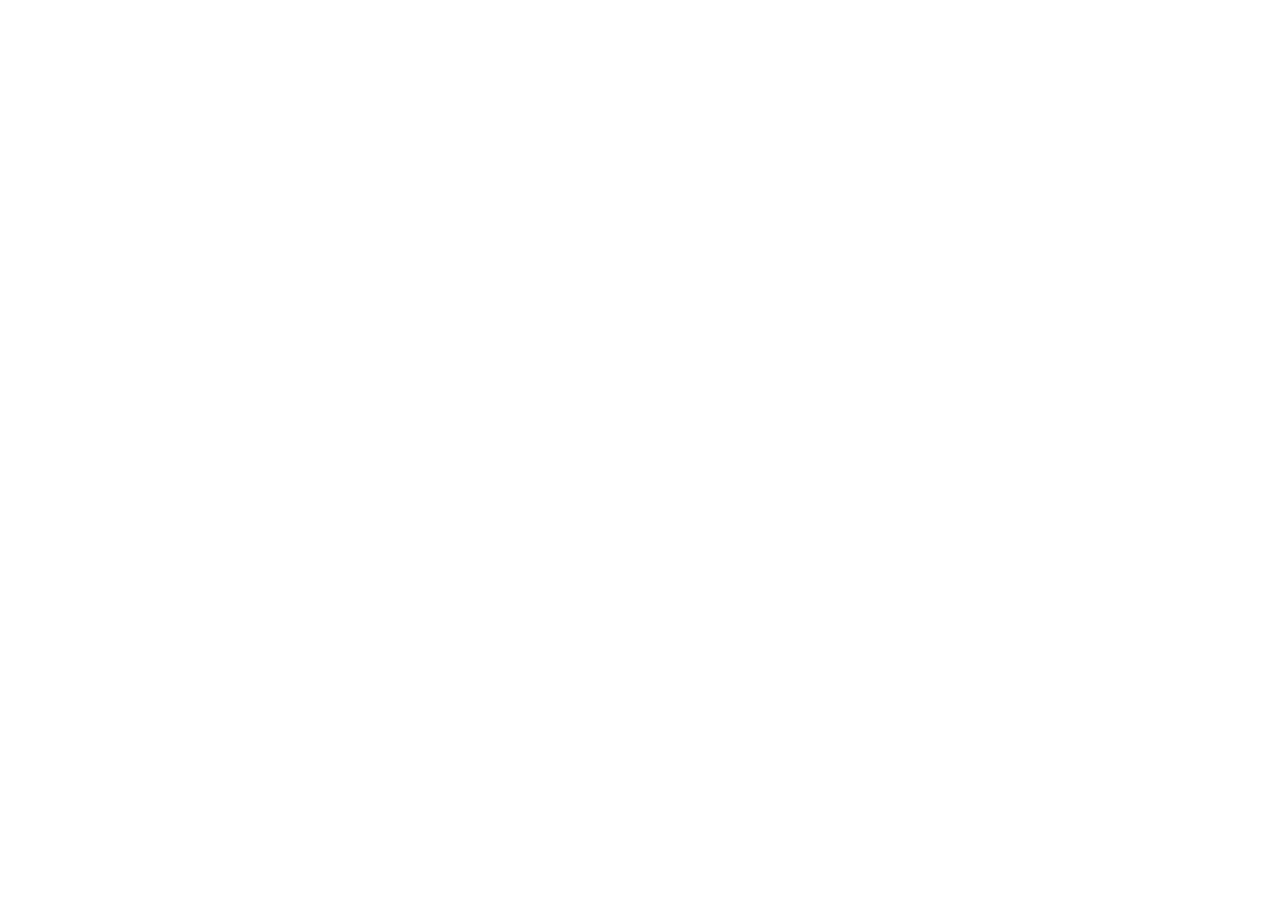
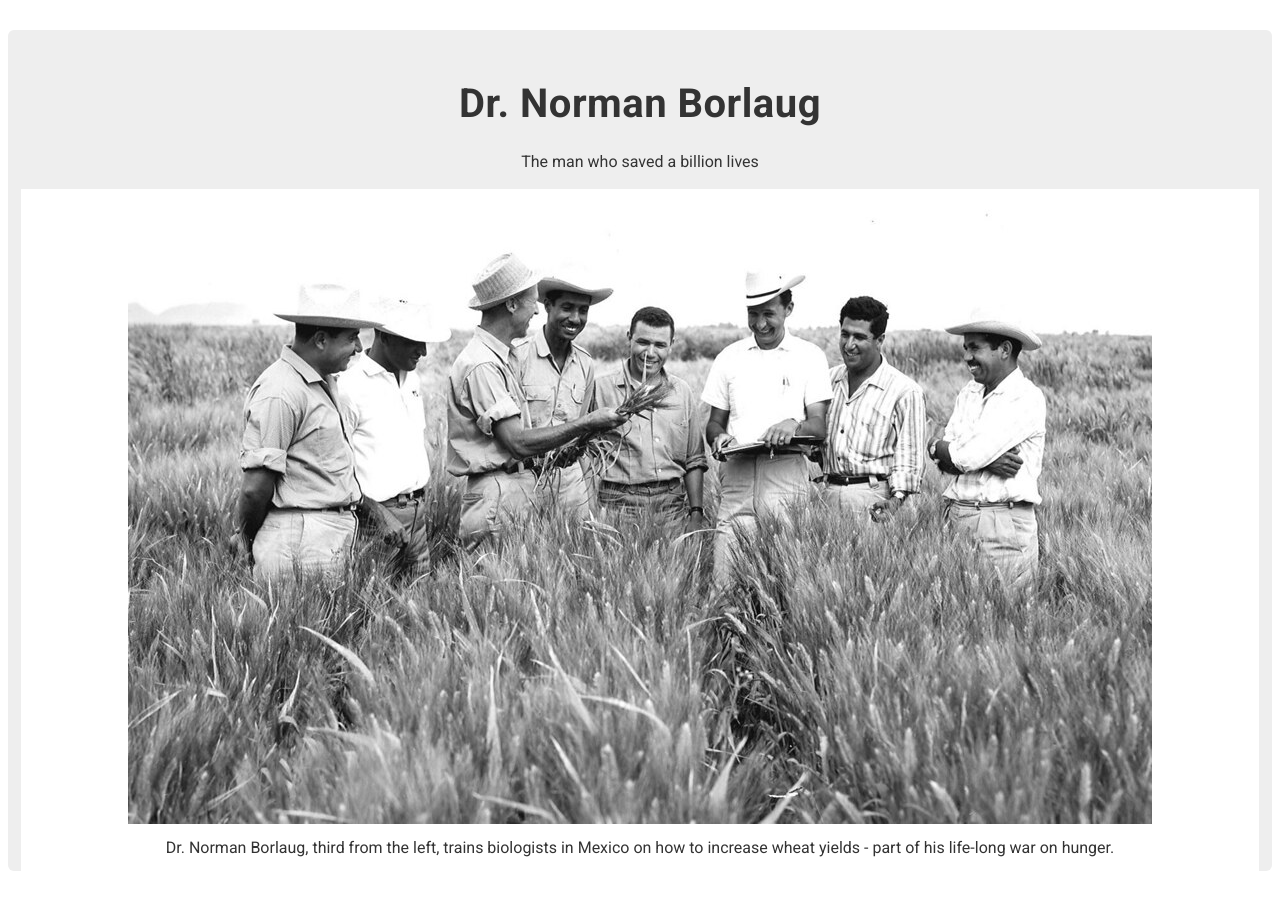
Before and after one commit to muazong/FreeCodeCamp, a plain HTML site: page Course_2/TributePage/index.html in a window 1280 px wide. Before the commit the page ends 800 px from the top, so only its background shows below. Drawn offline with Linux system fonts and the light colour scheme.

Commit message:
added image, finished header section and image section

```diff
--- /dev/null
+++ b/Course_2/TributePage/css/styles.css
@@ -0,0 +1,83 @@
+@import url("https://fonts.googleapis.com/css2?family=Roboto:ital,wght@0,100;0,300;0,400;0,500;0,700;0,900;1,100;1,300;1,400;1,500;1,700;1,900&display=swap");
+
+* {
+  margin: 0;
+  padding: 0;
+  box-sizing: content-box;
+}
+
+body {
+  background-color: #fff;
+  font-family: Roboto, Helvetica, sans-serif;
+}
+
+img {
+  display: block;
+}
+
+/* NOTE: CONTAINER */
+#container {
+  border-radius: 6px;
+  background-color: #eee;
+  margin: 30px 8px;
+  display: flex;
+  flex-direction: column;
+  justify-content: center;
+  align-items: center;
+}
+
+/* NOTE: HEADER */
+#header {
+  text-align: center;
+  padding: 50px 0 18px;
+}
+
+#title {
+  color: #333;
+  font-size: 40px;
+  font-weight: 600;
+  letter-spacing: 0.5px;
+}
+
+#desc {
+  color: #333;
+  font-size: 16px;
+  margin-top: 25px;
+}
+
+/* NOTE: MAIN */
+#main {
+  width: 100%;
+  display: flex;
+  flex-direction: column;
+  justify-content: center;
+  align-items: center;
+}
+
+#img-div {
+  width: 96%;
+  height: auto;
+  padding: 12px;
+  margin: 0 12px;
+  background-color: #fff;
+}
+
+#image {
+  margin: auto;
+  height: auto;
+  max-width: 100%;
+}
+
+#img-caption {
+  color: #333;
+  text-align: center;
+  padding: 2px 0;
+  margin-top: 12px;
+}
+
+#tribute-info {
+}
+
+/* NOTE: FOOTER */
+#footer {
+}
--- a/Course_2/TributePage/index.html
+++ b/Course_2/TributePage/index.html
@@ -3,7 +3,39 @@
   <head>
     <meta charset="UTF-8" />
     <meta name="viewport" content="width=device-width, initial-scale=1.0" />
-    <title>Document</title>
+    <title>Tribute Page</title>
+    <link rel="stylesheet" href="./css/styles.css" />
   </head>
-  <body></body>
+  <body>
+    <div id="container">
+      <!-- NOTE: HEADER -->
+      <header id="header">
+        <h1 id="title">Dr. Norman Borlaug</h1>
+        <p id="desc">The man who saved a billion lives</p>
+      </header>
+
+      <!-- NOTE: MAIN -->
+      <main id="main">
+        <div id="img-div">
+          <figure>
+            <img
+              id="image"
+              src="./images/tribute-page-main-image.jpg"
+              alt="Dr. Norman Borlaug seen standing in Mexican wheat field with a group of biologists"
+            />
+            <figcaption id="img-caption">
+              Dr. Norman Borlaug, third from the left, trains biologists in
+              Mexico on how to increase wheat yields - part of his life-long war
+              on hunger.
+            </figcaption>
+          </figure>
+        </div>
+
+        <div id="tribute-info"></div>
+      </main>
+
+      <!-- NOTE: FOOTER -->
+      <footer id="footer"></footer>
+    </div>
+  </body>
 </html>
```
Also changed, not shown: Course_2/TributePage/images/tribute-page-main-image.jpg (added).
